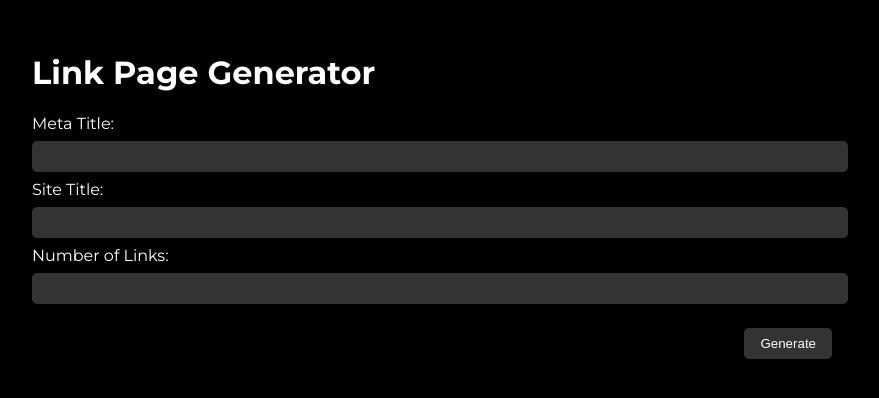
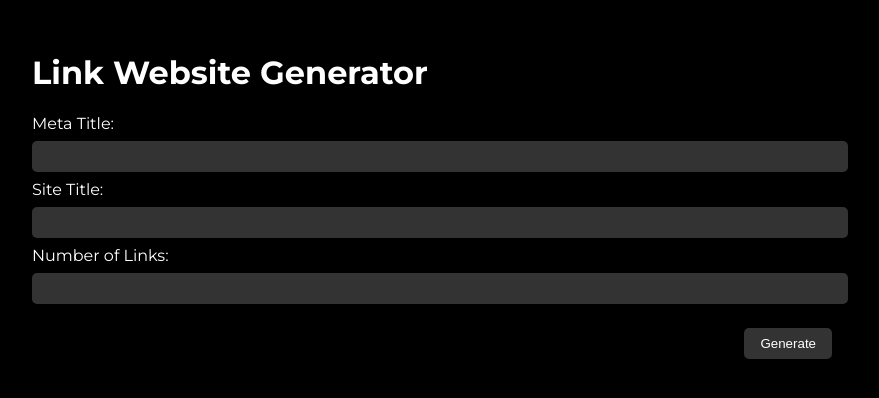
Before and after one commit to gbudanur/Link_Website_Generator, a plain HTML site: page templates/index.html in a window 1280 px wide. Shown: the whole page, without its empty margins (208-1087 px from the left). Drawn offline with Linux system fonts and the light colour scheme.

Commit message:
Update index.html

```diff
--- a/templates/index.html
+++ b/templates/index.html
@@ -3,7 +3,7 @@
   <head>
     <meta charset="UTF-8" />
     <meta name="viewport" content="width=device-width, initial-scale=1.0" />
-    <title>Link Page Generator</title>
+    <title>Link website Generator</title>
     <style>
       body {
         font-family: "Montserrat", sans-serif;
@@ -61,7 +61,7 @@
 
   <body>
     <div class="container">
-      <h1>Link Page Generator</h1>
+      <h1>Link Website Generator</h1>
       <form method="post">
         <label class="form-label" for="meta_title">Meta Title:</label><br />
         <input
```
